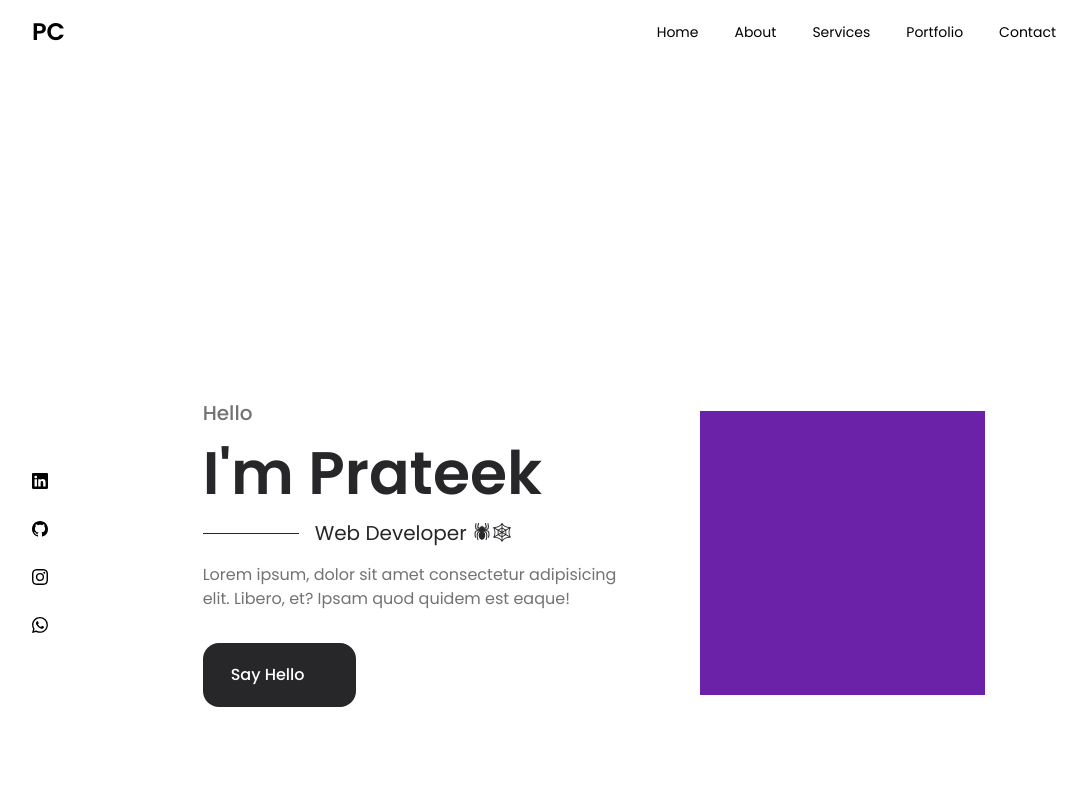
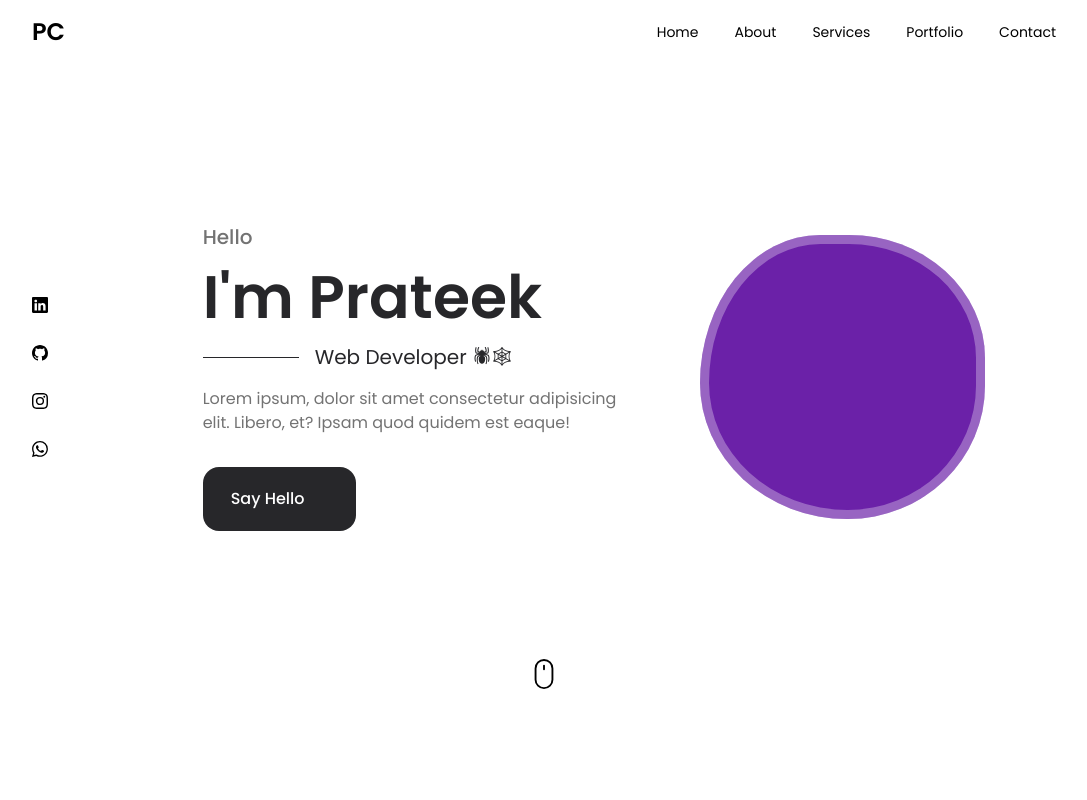
Before and after one commit to prateek18801/portfolio, a React (Vite) app: page / in a window 1280 px wide. Shown: the top 800 px of the page, without its empty margins (96-1183 px from the left). Built offline with nearby package versions, Linux system fonts and the light colour scheme; some icons are missing.

Commit message:
Implement sample animation for home page update section spacing

```diff
--- a/src/index.css
+++ b/src/index.css
@@ -4,7 +4,7 @@
 @tailwind utilities;
 
 section {
-    @apply my-44;
+    @apply pt-28 mb-14;
 }
 
 #root {
@@ -13,9 +13,28 @@ section {
 }
 
 .btn-primary {
-    @apply flex items-center py-5 font-medium text-white transition-colors px-7 rounded-2xl bg-zinc-800 hover:bg-black;
+    @apply flex items-center py-5 font-medium text-white transition-colors px-7 rounded-2xl bg-zinc-800 hover:bg-black select-none;
 }
 
 .section-heading {
     @apply mb-12 text-4xl font-semibold text-center text-zinc-800;
 }
+
+.home-image {
+    box-shadow: inset 0 0 0 9px rgb(255 255 255 / 30%);
+    animation: border-animate 8s ease-in-out infinite;
+}
+
+@keyframes border-animate {
+    0% {
+        border-radius: 60% 40% 30% 70%/60% 30% 70% 40%;
+    }
+
+    50% {
+        border-radius: 30% 60% 70% 40%/50% 60% 30% 60%;
+    }
+
+    100% {
+        border-radius: 60% 40% 30% 70%/60% 30% 70% 40%;
+    }
+}
```
